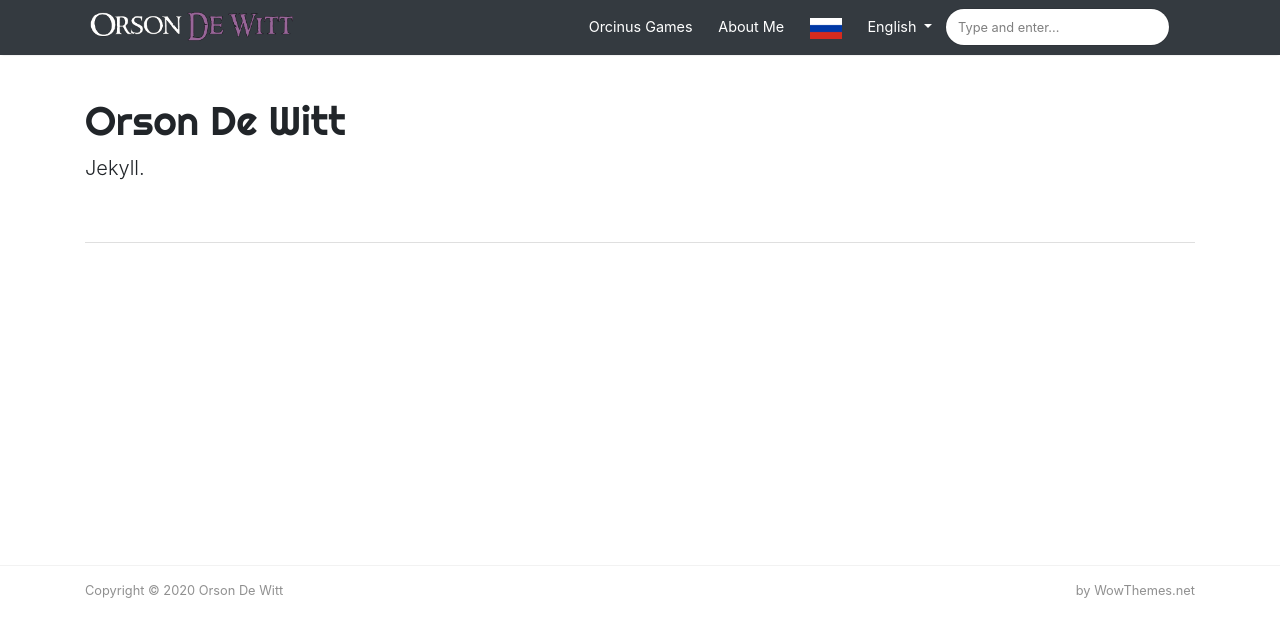
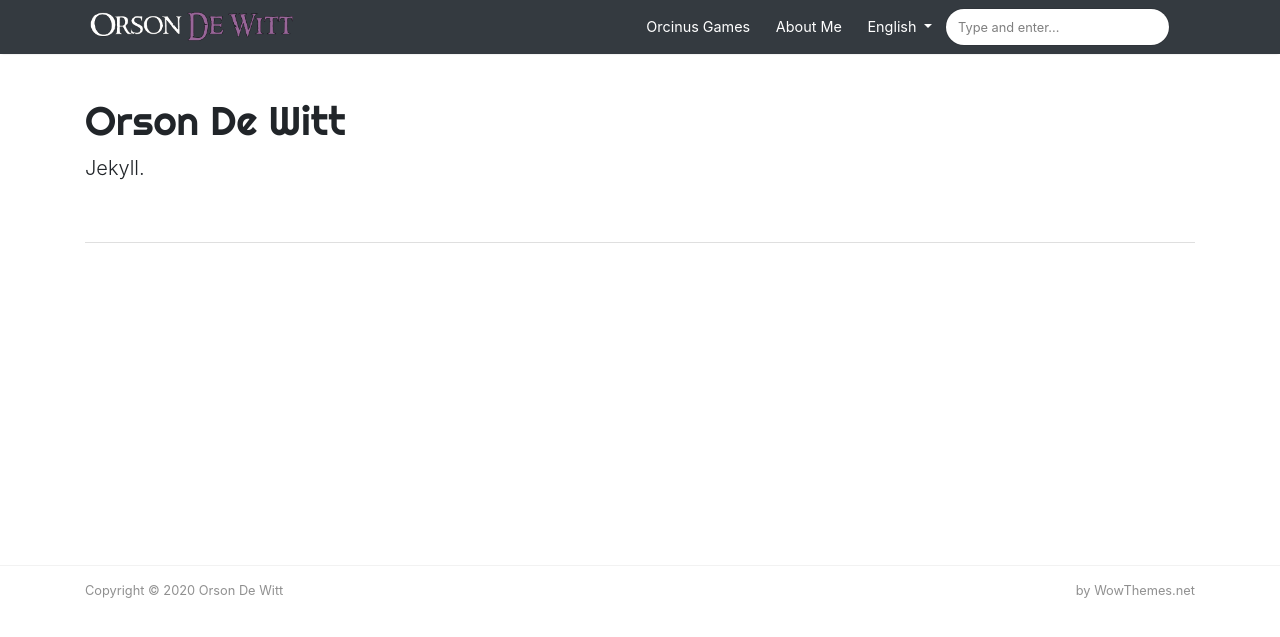
Before and after one commit to OrsonDWitt/OrsonBooks.github.io, a Jekyll site: the page built from _pages/index.md, in a window 1280 px wide. Shown: the top 637 px of the page. Built offline with Jekyll 4.4.1, drawn with Linux system fonts in a browser that asks for light colours; nearby versions of some CDN libraries.

Commit message:
Update default.html

```diff
--- a/_layouts/default.html
+++ b/_layouts/default.html
@@ -65,10 +65,6 @@
 
                 <li class="nav-item">
                 <a class="nav-link" href="{{ site.baseurl }}/about">About Me</a>
-                </li>
-
-                <li class="nav-item">
-                <a class="nav-link" href="https://github.com/wowthemesnet/mediumish-theme-jekyll" alt="Russian"><img class="max-width: 100%;  height: auto;" title="Read in Russian" src="{{ site.baseurl }}/assets/ui/Russian.png" class="img-thumbnail"></a>
                 </li>
 
 		<li class="nav-item dropdown">
```
